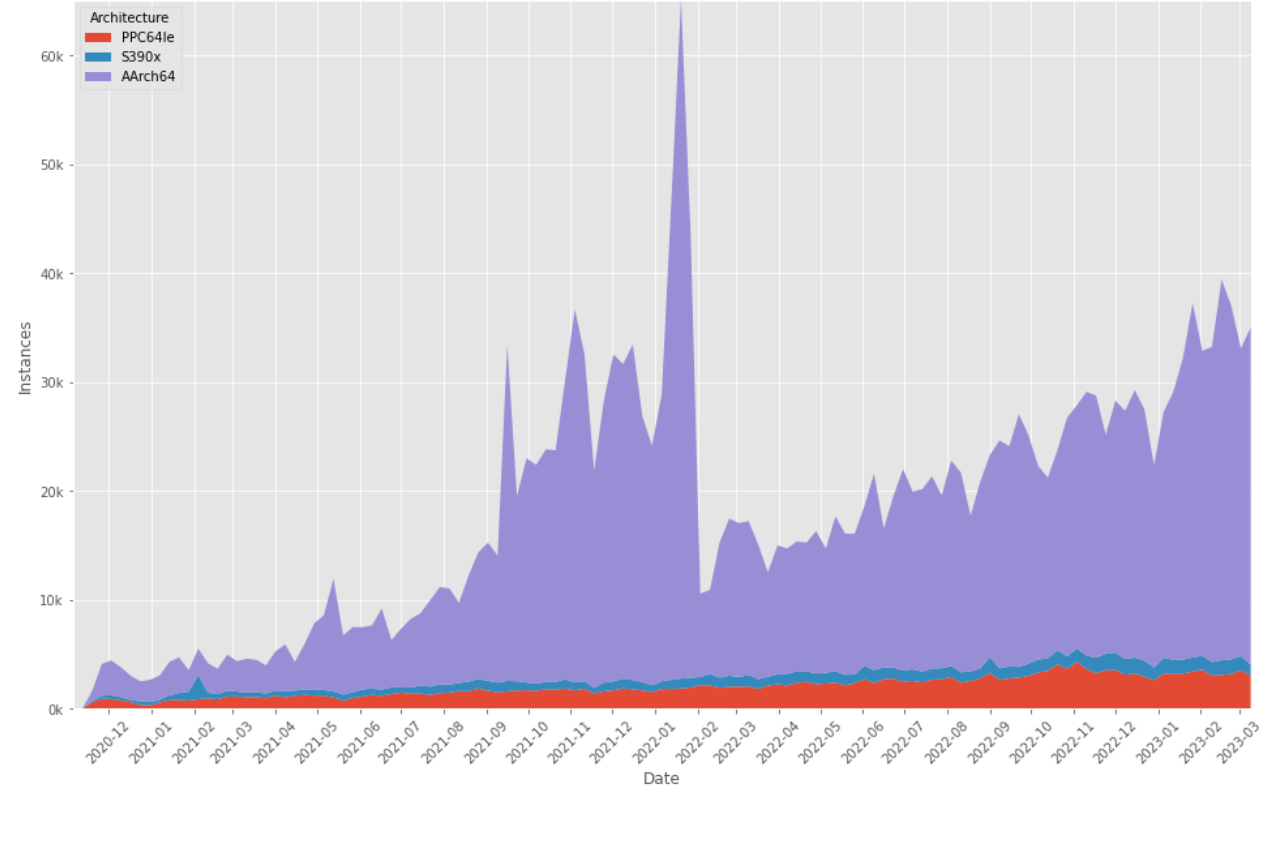
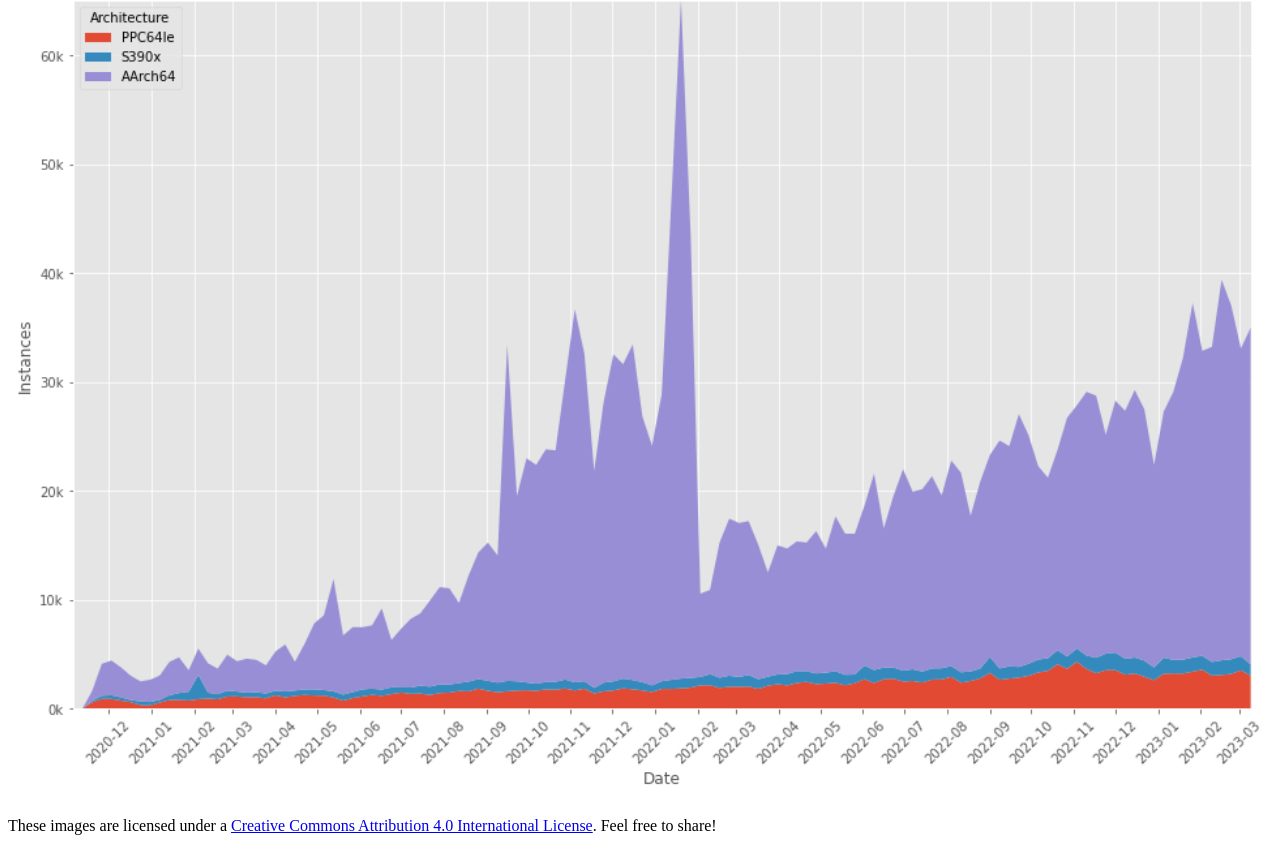
Before and after one commit to brianclemens/rocky-stats, a plain HTML site: page index.html in a window 1280 px wide. Shown: the part 9253-10104 px from the top of the page. Before the commit the page ends 10062 px from the top, so only its background shows below. Drawn offline with Linux system fonts and the light colour scheme.

Commit message:
Add license

```diff
--- a/index.html
+++ b/index.html
@@ -21,5 +21,7 @@
 <img src="static/rocky_by_version_share_area.png" alt="alt" style="width:100%">
 <img src="static/altarch_by_arch_area.png" alt="alt" style="width:100%">
 
+<p>These images are licensed under a <a rel="license" href="http://creativecommons.org/licenses/by/4.0/">Creative Commons Attribution 4.0 International License</a>. Feel free to share!</p>
+
 </body>
 </html>
```
